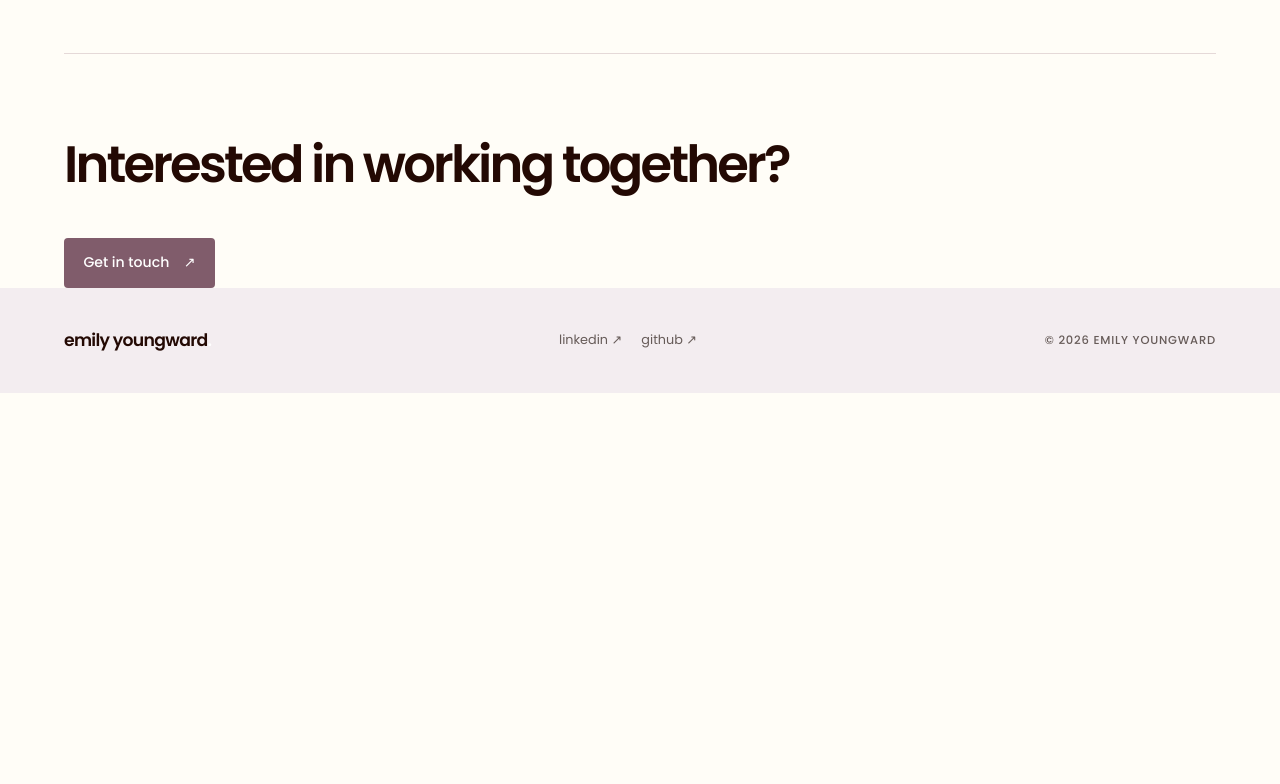
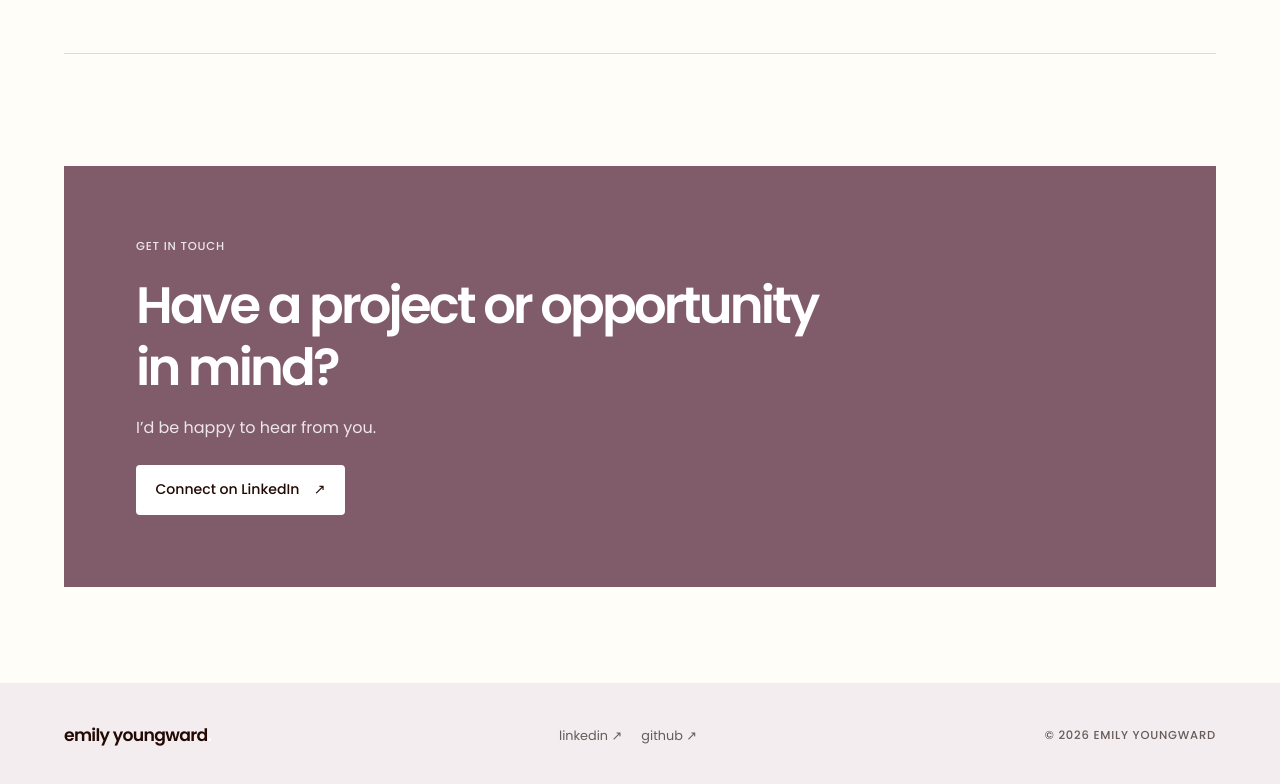
Before and after one commit to eyoung-15/eyoung-15.portfolio, a plain HTML site: page work.html in a window 1280 px wide. Shown: the part 1903-2687 px from the top of the page. Before the commit the page ends 2296 px from the top, so only its background shows below. Drawn offline with Linux system fonts and the light colour scheme.

Commit message:
fixing layouts

```diff
--- a/work.html
+++ b/work.html
@@ -3,7 +3,6 @@
 <head>
   <meta charset="UTF-8">
   <meta name="viewport" content="width=device-width, initial-scale=1.0">
-  <meta name="description" content="Projects by Emily Youngward in design, development, and creative technology.">
 
   <title>Projects — Emily Youngward</title>
 
@@ -149,14 +148,16 @@
       </article>
     </section>
 
-    <section class="work-contact section-shell">
-      <div class="work-contact-inner">
-        <h2>Interested in working together?</h2>
-        <a class="button button-primary"
+    <section class="contact-section section-shell" id="contact">
+      <div class="contact-panel">
+        <p class="eyebrow">Get in touch</p>
+        <h2>Have a project or opportunity in mind?</h2>
+        <p>I’d be happy to hear from you.</p>
+        <a class="button button-light"
            href="https://www.linkedin.com/in/emily-youngward-a0785a405"
            target="_blank"
            rel="noopener noreferrer">
-          Get in touch <span aria-hidden="true">↗</span>
+          Connect on LinkedIn <span aria-hidden="true">↗</span>
         </a>
       </div>
     </section>
```
Also changed, not shown: about.html (+4 -11 lines), index.html (+0 -10 lines).
